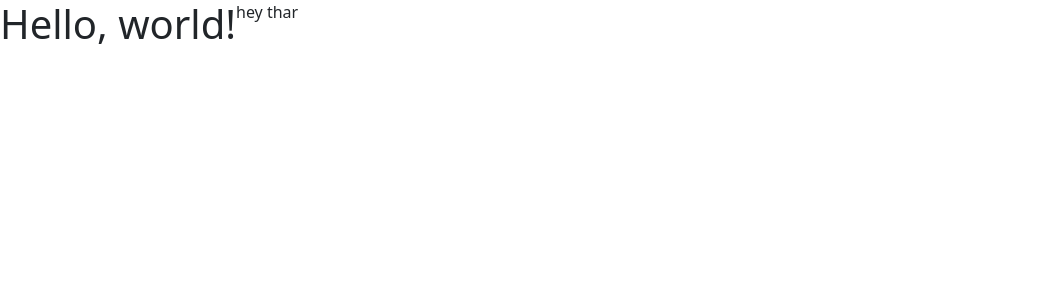
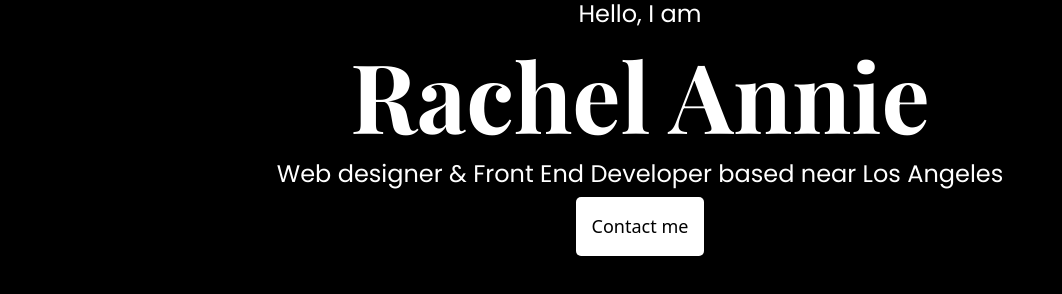
Before and after one commit to rachelahooper/portfolio-project, a plain HTML site: page index.html in a window 1280 px wide. Shown: the whole page, without its empty margins (0-1062 px from the left). Drawn offline with nearby package versions, Linux system fonts and the light colour scheme; a web font is replaced by a local one.

Commit message:
Changed fonts, worked on index page

```diff
--- a/index.html
+++ b/index.html
@@ -14,14 +14,23 @@
     <link rel="preconnect" href="https://fonts.googleapis.com" />
     <link rel="preconnect" href="https://fonts.gstatic.com" crossorigin />
     <link
-      href="https://fonts.googleapis.com/css2?family=Roboto:ital,wght@0,100;0,300;0,400;0,500;0,700;0,900;1,100;1,300;1,400;1,500;1,700;1,900&display=swap"
+      href="https://fonts.googleapis.com/css2?family=Playfair+Display:ital,wght@0,400..900;1,400..900&family=Poppins:ital,wght@0,100;0,200;0,300;0,400;0,500;0,600;0,700;0,800;0,900;1,100;1,200;1,300;1,400;1,500;1,600;1,700;1,800;1,900&display=swap"
       rel="stylesheet"
     />
+
+    <script
+      src="https://kit.fontawesome.com/fbbcd968d3.js"
+      crossorigin="anonymous"
+    ></script>
   </head>
   <body>
-    <div class="d-flex">
-      <h1>Hello, world!</h1>
-      <p>hey thar</p>
+    <div class="container">
+    <h2>Hello, I am</h2>
+    <h1>Rachel Annie</h1>
+    <h2>Web designer & Front End Developer based near Los Angeles</h2>
+    <div>
+      <a href="#" class="btn btn-contact">Contact me</a>
+    </div>
     </div>
     <script
       src="https://cdn.jsdelivr.net/npm/bootstrap@5.3.3/dist/js/bootstrap.bundle.min.js"
--- a/src/styles.css
+++ b/src/styles.css
@@ -1,7 +1,33 @@
+body {
+  background-color: black;
+}
+.container {
+  margin: auto;
+  text-align: center;
+}
 
-  /*font-family: "Roboto", serif;
-  font-optical-sizing: auto;
-  font-weight: 100;
-  font-style: normal;
-  font-variation-settings: "wdth" 100;
+p {
+  font-family: "Poppins", serif;
+  color: white;
 }
+h2 {
+  font-family: "Poppins", serif;
+  font-weight: normal;
+  font-size: 24px;
+  color: white;
+}
+h1 {
+  font-family: "Playfair Display", serif;
+  font-size: 96px;
+  font-weight: bold;
+  color: white;
+}
+
+.btn-contact {
+  background: white;
+  color: black;
+  font-size: 18px;
+  line-height: 27px;
+  padding: 15px;
+  border-radius: 5px;
+}
```
